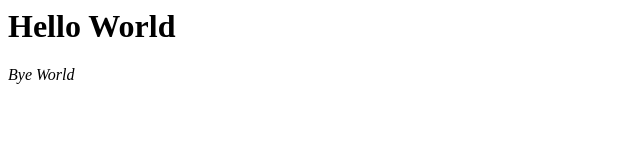
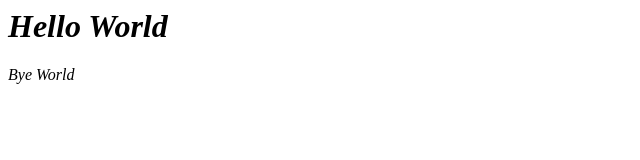
Before and after one commit to Gloids/azure_test, a plain HTML site: page index.html in a window 1280 px wide. Shown: the full height of the page, 0-640 px from the left. Drawn offline with Linux system fonts and the light colour scheme.

Commit message:
Update index.html

```diff
--- a/index.html
+++ b/index.html
@@ -3,7 +3,7 @@
     <title>Trinity</title>
   </header>
   <body>
-  <h1><b>Hello World</b></h1>
+  <h1><i>Hello World</i></h1>
     <p><i>Bye World</i></p>
 </body>
 </html>
```
